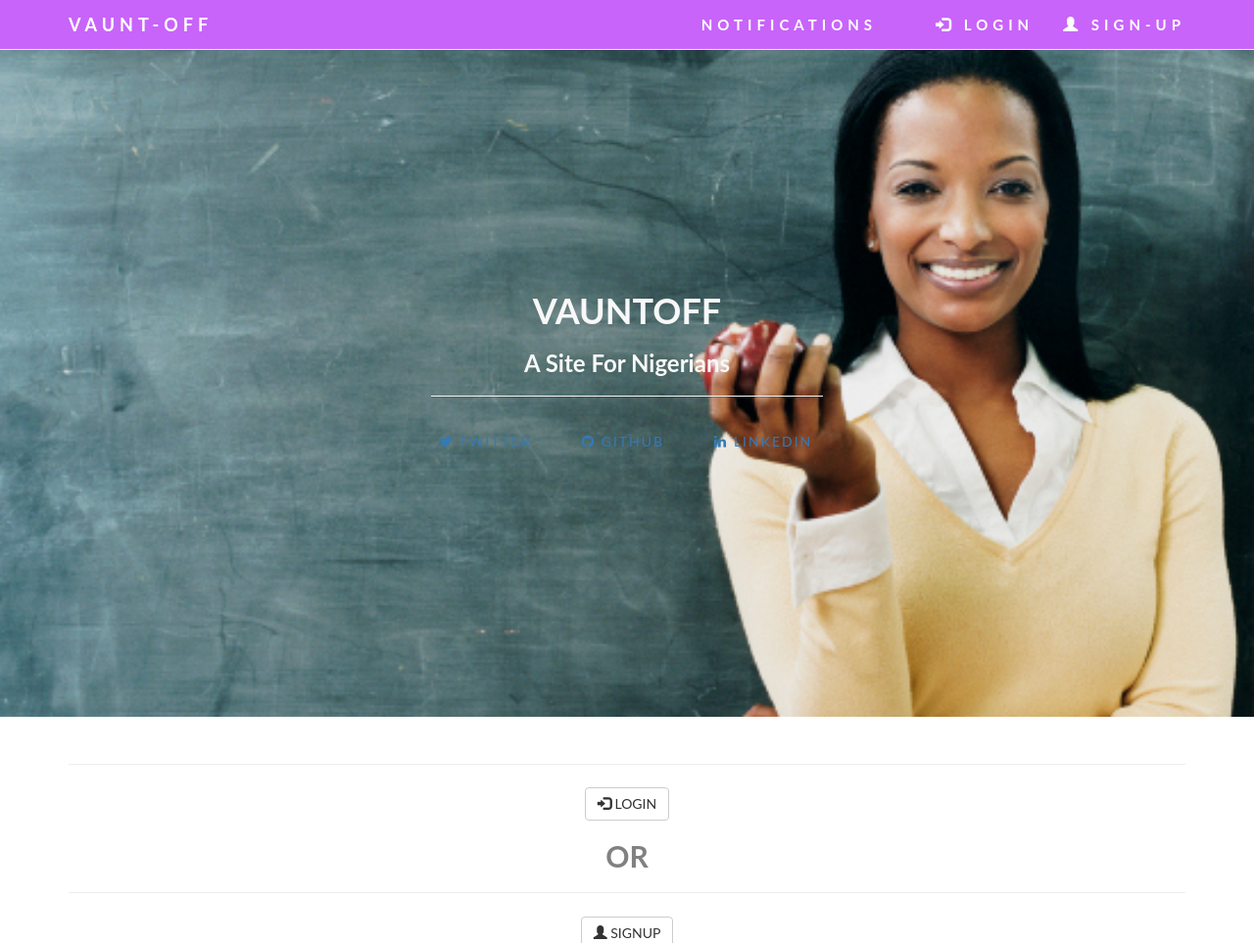
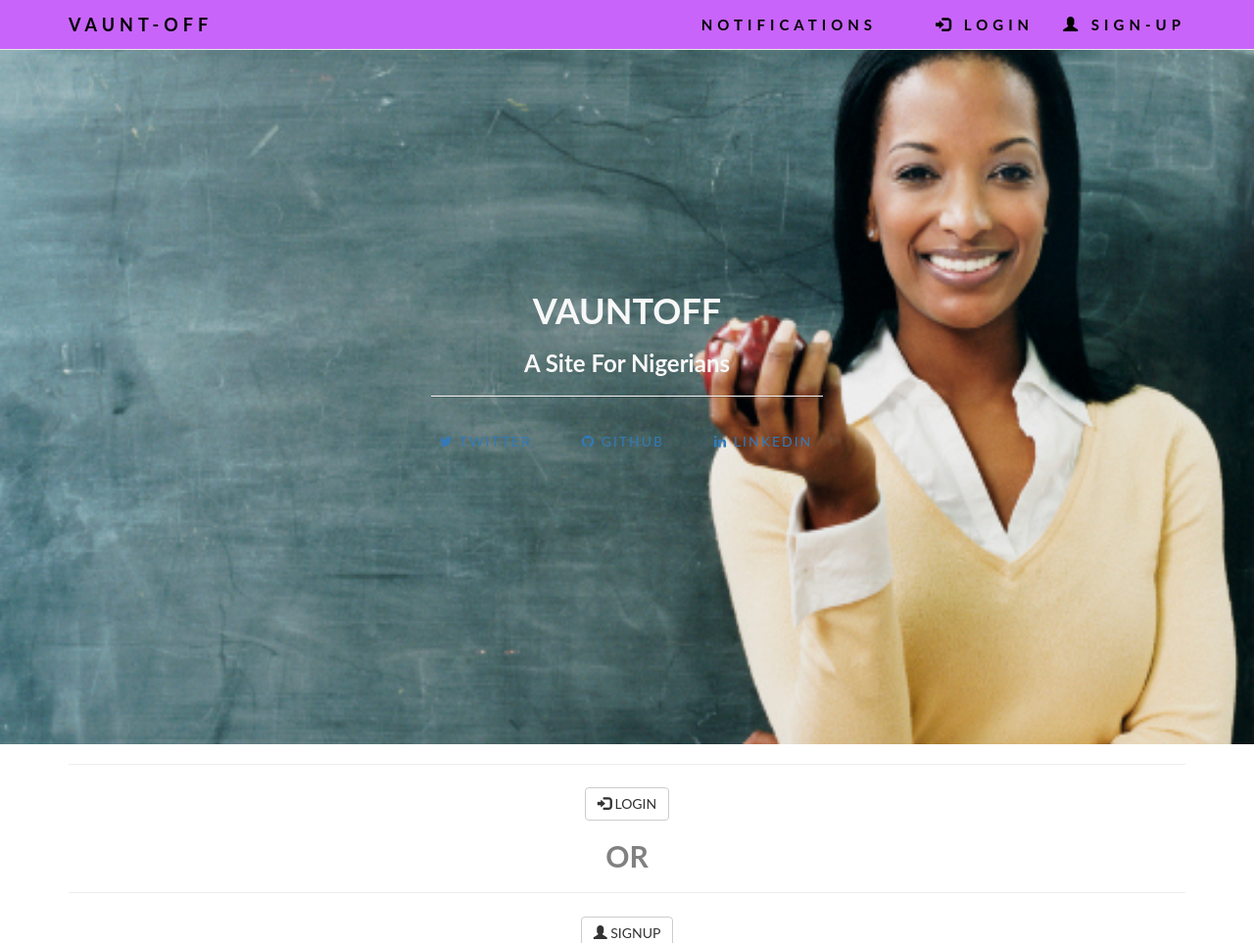
Before and after one commit to Smithmayowa20/heroku_testing, a Django app: page / in a window 1280 px wide. Shown: the top 963 px of the page at 98% size. Run offline with Django 3.2, Linux system fonts and the light colour scheme; some libraries are stand-ins or nearby versions.

Commit message:
fixed the landing_page css 2

```diff
--- a/services/static/services/css/landing_page.css
+++ b/services/static/services/css/landing_page.css
@@ -11,7 +11,7 @@
 }
 
 .navbar-nav li a,.navbar .navbar-header a{
-			color: rgb(255,255,255) !important;
+			color: rgb(0,0,0) !important;
 			letter-spacing:5px;
 			}
 
@@ -78,7 +78,7 @@
   text-align: center;
   color: #f8f8f8;
   background: url(../img/teacher1.jpg) no-repeat center center;
-  background-size: 100%;
+  background-size: 100% 100%
 }
 
 .intro-message {
@@ -163,7 +163,7 @@
   padding: 100px 0;
   color: #f8f8f8;
   background: url(../img/header1.jpg) no-repeat center center;
-  background-size: 100%;
+  background-size: 100% 100%;
 }
 
 .banner h2 {
```
